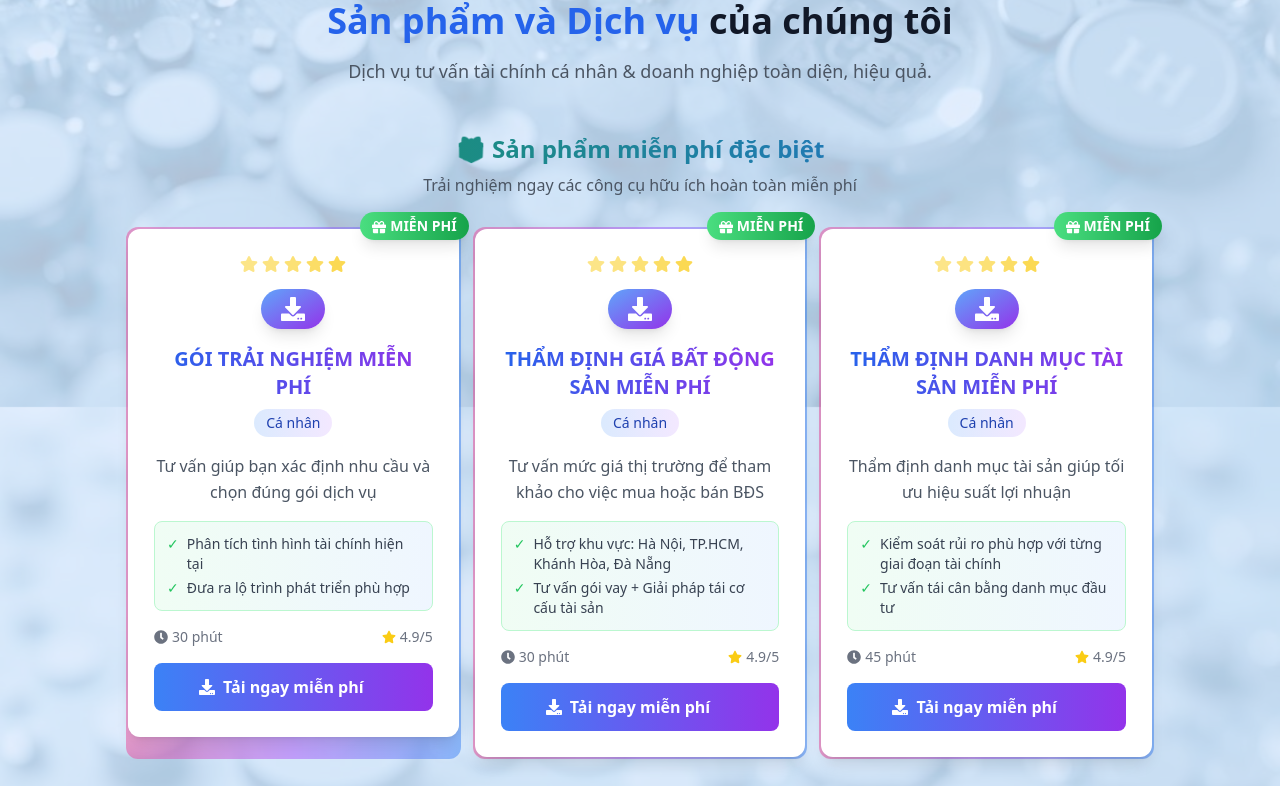
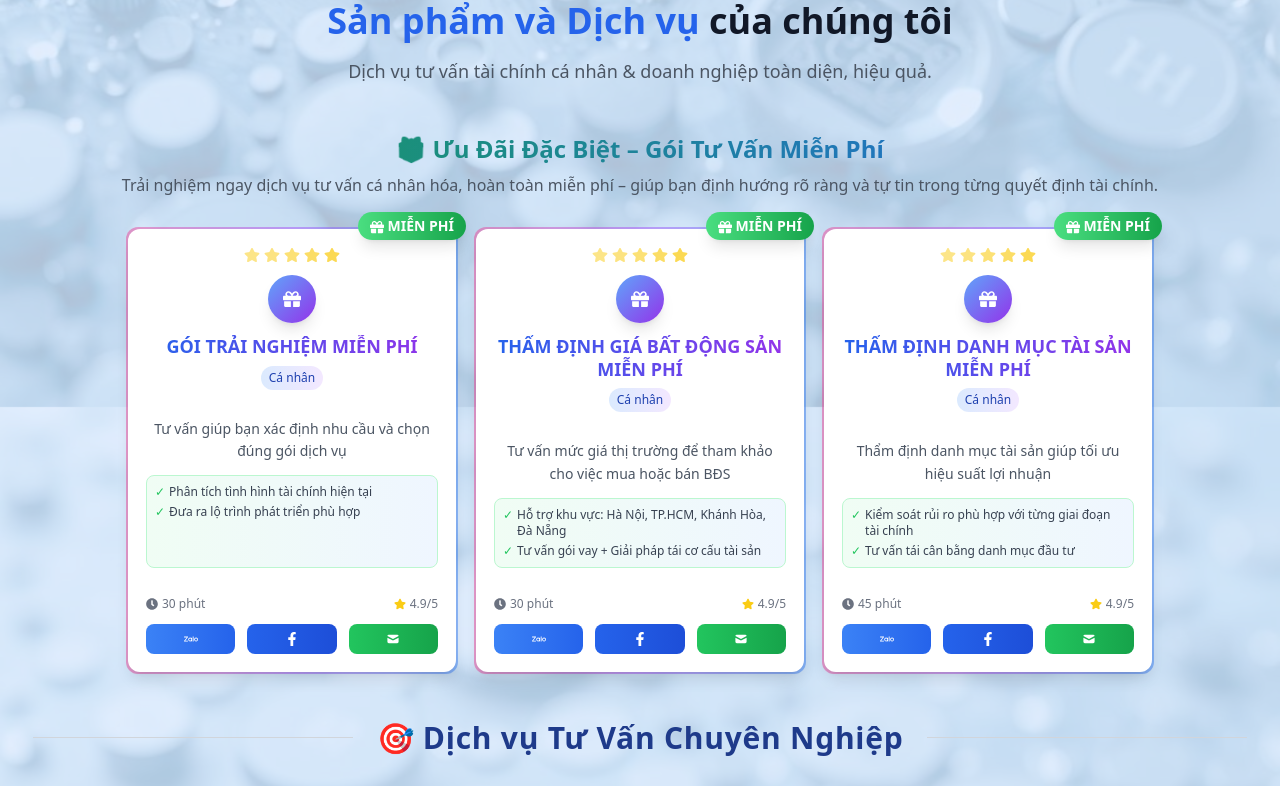
Before and after one commit to huuhoang231103/FIDT-LandingPage, a React (Vite) app: page / in a window 1280 px wide. Shown: the part 2953-3739 px from the top of the page. Built offline with nearby package versions, Linux system fonts and the light colour scheme.

Commit message:
update content product

```diff
--- a/package.json
+++ b/package.json
@@ -37,6 +37,6 @@
     "globals": "^16.3.0",
     "postcss": "^8.5.6",
     "tailwindcss": "^3.4.17",
-    "vite": "^7.0.4"
+    "vite": "^7.0.6"
   }
 }
--- a/src/components/common/FreeServiceCard.jsx
+++ b/src/components/common/FreeServiceCard.jsx
@@ -1,68 +1,83 @@
 import React from 'react';
-import { FaGift, FaStar, FaDownload, FaUsers, FaClock } from 'react-icons/fa';
+import { FaGift, FaStar, FaFacebookF, FaClock } from 'react-icons/fa';
+import { SiZalo } from 'react-icons/si';
+import { HiMail } from 'react-icons/hi';
 
 const FreeServiceCard = ({ title, category, description, highlights = [], duration, onLearnMore }) => {
   return (
-    <div className="relative group">
+    <div className="relative group h-full">
       {/* Gradient Border Animation */}
       <div className="absolute -inset-0.5 bg-gradient-to-r from-pink-500 via-purple-500 to-blue-500 rounded-xl opacity-75 group-hover:opacity-100 transition duration-300 animate-pulse"></div>
 
-      <div className="relative bg-white rounded-xl p-6 shadow-lg group-hover:shadow-xl transition-all duration-300 border-2 border-transparent">
+      <div className="relative bg-white rounded-xl shadow-lg group-hover:shadow-xl transition-all duration-300 border-2 border-transparent h-full flex flex-col min-h-[320px]">
         {/* Free Badge */}
-        <div className="absolute -top-3 -right-3 bg-gradient-to-r from-green-400 to-green-600 text-white px-3 py-1 rounded-full text-sm font-bold shadow-lg animate-bounce">
+        <div className="absolute -top-3 -right-3 bg-gradient-to-r from-green-400 to-green-600 text-white px-3 py-1 rounded-full text-sm font-bold shadow-lg animate-bounce z-10">
           <FaGift className="inline mr-1" />
           MIỄN PHÍ
         </div>
 
+        {/* Header Section */}
+        <div className="p-4 flex-shrink-0">
           {/* Premium Stars */}
-        <div className="flex justify-center mb-4">
+          <div className="flex justify-center mb-3">
             {[...Array(5)].map((_, i) => (
-            <FaStar key={i} className="text-yellow-400 text-lg mx-0.5 animate-pulse" style={{animationDelay: `${i * 0.1}s`}} />
+              <FaStar key={i} className="text-yellow-400 text-base mx-0.5 animate-pulse" style={{animationDelay: `${i * 0.1}s`}} />
             ))}
           </div>
 
           {/* Icon with Glow Effect */}
-        <div className="flex justify-center mb-4">
-          <div className="w-16 h-10 bg-gradient-to-br from-blue-400 to-purple-600 rounded-full flex items-center justify-center shadow-lg group-hover:shadow-blue-500/50 transition-all duration-300">
-            <FaDownload className="text-white text-2xl group-hover:animate-bounce" />
+          <div className="flex justify-center mb-3">
+            <div className="w-12 h-12 bg-gradient-to-br from-blue-400 to-purple-600 rounded-full flex items-center justify-center shadow-lg group-hover:shadow-blue-500/50 transition-all duration-300">
+              <FaGift className="text-white text-lg group-hover:animate-bounce" />
             </div>
           </div>
 
           {/* Title with Gradient */}
-        <h3 className="text-xl font-bold text-center mb-2 bg-gradient-to-r from-blue-600 to-purple-600 bg-clip-text text-transparent">
+          <h3 className="text-lg font-bold text-center mb-2 bg-gradient-to-r from-blue-600 to-purple-600 bg-clip-text text-transparent leading-tight">
             {title}
           </h3>
 
           {/* Category Tag */}
-        <div className="flex justify-center mb-4">
-          <span className="bg-gradient-to-r from-blue-100 to-purple-100 text-blue-800 px-3 py-1 rounded-full text-sm font-medium">
+          <div className="flex justify-center mb-3">
+            <span className="bg-gradient-to-r from-blue-100 to-purple-100 text-blue-800 px-2 py-1 rounded-full text-xs font-medium">
               {category}
             </span>
           </div>
+        </div>
 
+        {/* Content Section - Flexible */}
+        <div className="px-4 flex-grow flex flex-col">
           {/* Description */}
-        <p className="text-gray-600 text-center mb-4 leading-relaxed">
+          <p className="text-gray-600 text-center mb-3 leading-relaxed text-sm">
             {description}
           </p>
 
           {/* Highlights */}
           {highlights && highlights.length > 0 && (
-          <div className="mb-4">
-            <div className="bg-gradient-to-r from-green-50 to-blue-50 rounded-lg p-3 border border-green-200">
-              <ul className="text-sm text-gray-700 space-y-1">
-                {highlights.map((highlight, idx) => (
+            <div className="mb-3 flex-grow">
+              <div className="bg-gradient-to-r from-green-50 to-blue-50 rounded-lg p-2 border border-green-200 h-full">
+                <ul className="text-xs text-gray-700 space-y-1">
+                  {highlights.slice(0, 2).map((highlight, idx) => (
                     <li key={idx} className="flex items-start">
-                    <span className="text-green-500 mr-2">✓</span>
-                    {highlight}
+                      <span className="text-green-500 mr-1 flex-shrink-0 text-xs">✓</span>
+                      <span className="line-clamp-2">{highlight}</span>
                     </li>
                   ))}
+                  {highlights.length > 2 && (
+                    <li className="text-gray-500 text-xs italic">
+                      +{highlights.length - 2} tính năng khác...
+                    </li>
+                  )}
                 </ul>
               </div>
             </div>
           )}
+        </div>
 
+        {/* Footer Section */}
+        <div className="p-4 flex-shrink-0">
           {/* Stats Row */}
-        <div className="flex justify-between items-center mb-4 text-sm text-gray-500">
+          <div className="flex justify-between items-center mb-3 text-xs text-gray-500">
             <div className="flex items-center">
               <FaClock className="mr-1" />
               <span>{duration || '30 phút'}</span>
@@ -73,17 +88,41 @@ const FreeServiceCard = ({ title, category, description, highlights = [], durati
             </div>
           </div>
 
-        {/* Action Button */}
+          {/* Action Buttons */}
+          <div className="flex gap-3">
+            {/* Zalo Button */}
             <button
-          onClick={onLearnMore}
-          className="w-full bg-gradient-to-r from-blue-500 to-purple-600 hover:from-blue-600 hover:to-purple-700 text-white font-semibold py-3 px-6 rounded-lg transition-all duration-300 transform hover:scale-105 hover:shadow-lg flex items-center justify-center group"
+              onClick={() => window.open('https://zalo.me/your-zalo-id', '_blank')}
+              className="flex-1 bg-gradient-to-r from-blue-500 to-blue-600 hover:from-blue-600 hover:to-blue-700 text-white font-medium py-2 px-2 rounded-lg transition-all duration-300 transform hover:scale-105 flex items-center justify-center group text-xs"
+              title="Liên hệ qua Zalo"
             >
-          <FaDownload className="mr-2 group-hover:animate-bounce" />
-          Tải ngay miễn phí
-          <div className="ml-2 opacity-0 group-hover:opacity-100 transition-opacity duration-300">
-            →
+              <SiZalo className="text-sm group-hover:animate-bounce" />
+            </button>
+
+            {/* Facebook Button */}
+            <button
+              onClick={() => window.open('https://facebook.com/your-facebook-page', '_blank')}
+              className="flex-1 bg-gradient-to-r from-blue-600 to-blue-700 hover:from-blue-700 hover:to-blue-800 text-white font-medium py-2 px-2 rounded-lg transition-all duration-300 transform hover:scale-105 flex items-center justify-center group text-xs"
+              title="Liên hệ qua Facebook"
+            >
+              <FaFacebookF className="text-sm group-hover:animate-bounce" />
+            </button>
+
+            {/* Contact Form Button */}
+            <button
+              onClick={() => {
+                const contactSection = document.getElementById('contact');
+                if (contactSection) {
+                  contactSection.scrollIntoView({ behavior: 'smooth' });
+                }
+              }}
+              className="flex-1 bg-gradient-to-r from-green-500 to-green-600 hover:from-green-600 hover:to-green-700 text-white font-medium py-2 px-2 rounded-lg transition-all duration-300 transform hover:scale-105 flex items-center justify-center group text-xs"
+              title="Gửi liên hệ"
+            >
+              <HiMail className="text-sm group-hover:animate-bounce" />
+            </button>
           </div>
-        </button>
+        </div>
 
         {/* Floating Particles Effect */}
         <div className="absolute top-4 right-4 w-2 h-2 bg-blue-400 rounded-full opacity-50 animate-ping"></div>
--- a/src/components/sections/About.jsx
+++ b/src/components/sections/About.jsx
@@ -6,8 +6,8 @@ const About = () => {
   const stats = [
     { target: 300, suffix: "+", label: "Đã tư vấn khách hàng" },
     { target: 900, suffix: " tỉ +", label: "Tài sản quản lý" },
-    { target: 50, suffix: "+", label: "Team Members" },
-    { target: 15, suffix: "+", label: "Years Experience" },
+    { target: 50, suffix: "+", label: "Số thành viên" },
+    { target: 15, suffix: "+", label: "Năm kinh nghiệm" },
   ];
 
   const [counts, setCounts] = useState(stats.map(() => 0));
--- a/src/components/sections/ProjectsServices.jsx
+++ b/src/components/sections/ProjectsServices.jsx
@@ -46,13 +46,13 @@ const ProjectsServices = () => {
           <div className="mb-12">
             <div className="text-center mb-8">
               <h3 className="text-2xl font-bold bg-gradient-to-r from-green-600 to-blue-600 bg-clip-text text-transparent mb-2">
-                🎁 Sản phẩm miễn phí đặc biệt
+                🎁 Ưu Đãi Đặc Biệt – Gói Tư Vấn Miễn Phí
               </h3>
-              <p className="text-gray-600">Trải nghiệm ngay các công cụ hữu ích hoàn toàn miễn phí</p>
+              <p className="text-gray-600">Trải nghiệm ngay dịch vụ tư vấn cá nhân hóa, hoàn toàn miễn phí – giúp bạn định hướng rõ ràng và tự tin trong từng quyết định tài chính.</p>
             </div>
 
             <div className="flex justify-center mb-8">
-              <div className="grid grid-cols-1 md:grid-cols-2 lg:grid-cols-3 gap-4 max-w-5xl">
+              <div className="grid grid-cols-1 md:grid-cols-2 lg:grid-cols-3 gap-5 max-w-5xl">
                 {freeServices.map((service, idx) => (
                   <FreeServiceCard
                     key={`free-${idx}`}
@@ -73,7 +73,10 @@ const ProjectsServices = () => {
         {freeServices.length > 0 && paidServices.length > 0 && (
           <div className="flex items-center justify-center mb-8">
             <div className="flex-grow border-t border-gray-300 max-w-xs"></div>
-            <div className="mx-6 text-gray-500 font-medium text-lg">Dịch vụ chuyên nghiệp</div>
+          <div className="mx-6 text-blue-900 font-semibold text-3xl tracking-wide">
+            🎯 Dịch vụ Tư Vấn Chuyên Nghiệp
+          </div>
+
             <div className="flex-grow border-t border-gray-300 max-w-xs"></div>
           </div>
         )}
--- a/src/components/sections/Team.jsx
+++ b/src/components/sections/Team.jsx
@@ -3,6 +3,13 @@ import { motion } from 'framer-motion';
 import avatar from '../../assets/avatar/avatar.jpg';
 
 const TeamSection = () => {
+    const scrollToContact = () => {
+        const contactSection = document.getElementById('contact');
+        if (contactSection) {
+            contactSection.scrollIntoView({ behavior: 'smooth' });
+        }
+    };
+
     return (
         <section id="team" className="scroll-mt-24 py-16 md:py-24">
             <div className="max-w-7xl mx-auto px-4 sm:px-6 lg:px-8">
@@ -50,7 +57,7 @@ Chuyên gia hoạch định tài chính giúp bạn chủ động tương lai.
                                 <p className="text-blue-800 text-lg leading-relaxed mb-4">
                                     Chị Hana Tran là một trong những Hội viên Chuyên gia tiêu biểu đầu tiên của Hiệp hội Tài chính Việt Nam (VFCA). Bằng sự tận tâm trong việc phục vụ Khách hàng cũng như sự tâm huyết với lĩnh vực Hoạch định Tài chính cá nhân, chị Hana Trần đã nhận vinh danh vào các năm 2022-2024 cho sự đóng góp xuất sắc tại Công ty CP Tư vấn Đầu tư và Quản lý Tài sản FIDT.                                </p>
                                 <p className="text-blue-800 text-lg leading-relaxed mb-4">
-Với bề dày hoạt động trong lĩnh vực tài chính và tư vấn, cũng như là một nhà đầu tư cá nhân giàu kinh nghiệm, chị Hana Tran có thế mạnh toàn diện trong cả Tài chính Doanh nghiệp và Tài chính Cá nhân. Chị luôn đặt lợi ích khách hàng lên hàng đầu, và sẵn sàng đồng hành cùng các khách hàng để xây dựng giải pháp hoạch định tài chính, để các khách hàng đạt được thịnh vượng tài chính bền vững.
+                                    Với bề dày hoạt động trong lĩnh vực tài chính và tư vấn, cũng như là một nhà đầu tư cá nhân giàu kinh nghiệm, chị Hana Tran có thế mạnh toàn diện trong cả Tài chính Doanh nghiệp và Tài chính Cá nhân. Chị luôn đặt lợi ích khách hàng lên hàng đầu, và sẵn sàng đồng hành cùng các khách hàng để xây dựng giải pháp hoạch định tài chính, để các khách hàng đạt được thịnh vượng tài chính bền vững.
                                 </p>
                             </div>
 
@@ -61,7 +68,10 @@ Với bề dày hoạt động trong lĩnh vực tài chính và tư vấn, cũn
                             </div>
 
                             <div className="flex flex-col sm:flex-row justify-center lg:justify-start space-y-3 sm:space-y-0 sm:space-x-4">
-                                <button className="bg-blue-600 hover:bg-blue-700 text-white px-8 py-3 rounded-full transition-all hover:shadow-lg text-lg">
+                                <button
+                                    onClick={scrollToContact}
+                                    className="bg-blue-600 hover:bg-blue-700 text-white px-8 py-3 rounded-full transition-all hover:shadow-lg text-lg"
+                                >
                                     Liên hệ tư vấn
                                 </button>
                                 <button className="bg-white border-2 border-blue-600 text-blue-600 hover:bg-blue-50 px-8 py-3 rounded-full transition-all hover:shadow-lg text-lg">
```
Also changed, not shown: 1 other file (tests, documents, lock files or other folders). Lines whose indentation alone changed are shown as unchanged.
